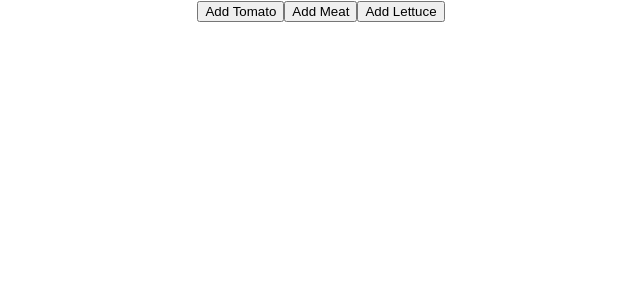
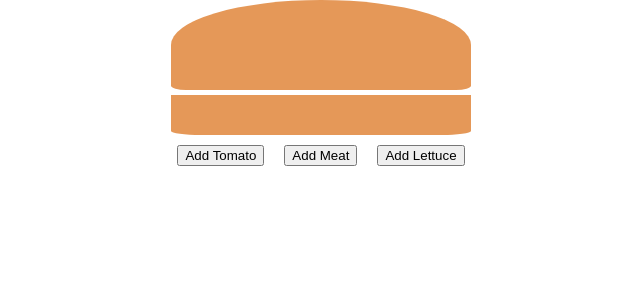
Before and after one commit to PrimordialOrigin/make-burger, a React (Create React App) app: page / in a window 1280 px wide. Shown: the top 300 px of the page, without its empty margins (319-959 px from the left). Built offline with nearby package versions, Linux system fonts and the light colour scheme.

Commit message:
feat: Added styling for the bums and fillings

```diff
--- a/src/Burger.jsx
+++ b/src/Burger.jsx
@@ -1,5 +1,6 @@
 import React, { useState } from 'react';
 import { ingredients as allIngredients } from './Ingredients';
+import './burger.css';
 
 function Burger() {
   const [burgerIngredients, setBurgerIngredients] = useState([]);
@@ -10,7 +11,7 @@ function Burger() {
   };
 
   return (
-    <div>
+    <div className='container'>
       <div className='top-bun'></div>
       {burgerIngredients.map((ingredient, index) => (
         <div
--- /dev/null
+++ b/src/burger.css
@@ -0,0 +1,48 @@
+.container{
+    display: flex;
+    flex-direction: column;
+    align-items: center;
+    justify-content: center;
+}
+
+.top-bun{
+    height: 90px;
+    width: 300px;
+    background-color: rgb(229, 152, 88);
+    border-radius: 50% 50% 5% 5%;
+}
+
+.bottom-bun{
+    height: 40px;
+    width: 300px;
+    background-color: rgb(229, 152, 88);
+    border-radius: 0 0 10% 10%;
+    margin-top: 5px;
+}
+
+.tomato{
+    height: 25px;
+    width: 300px;
+    margin-top: 5px;
+}
+
+.meat{
+    height: 40px;
+    width: 300px;
+    margin-top: 3px;
+}
+
+.lettuce{
+    height: 30px;
+    width: 300px;
+    margin-top: 3px;
+}
+
+p{
+    margin: 5px;
+    color: white;
+}
+
+button{
+    margin: 10px;
+}
```
